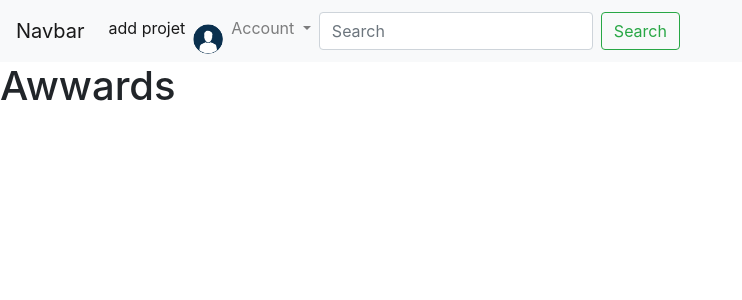
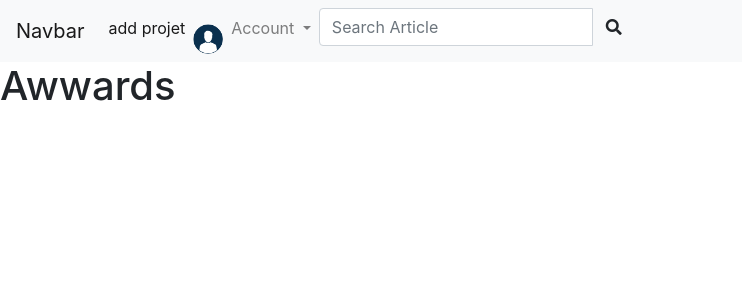
Before and after one commit to PerisOduol618/Awards, a Django app: page / in a window 1280 px wide. Shown: the top 300 px of the page, without its empty margins (0-742 px from the left). Run offline with Django 3.2, Linux system fonts and the light colour scheme; the visitor is signed in with stand-in values (Sample User, id 1); data that the repository does not hold is empty; some libraries are stand-ins or nearby versions.

Commit message:
Add a serch form to the navbar

```diff
--- a/rates/templates/navbar.html
+++ b/rates/templates/navbar.html
@@ -39,9 +39,20 @@
 
         </ul>
         {% endif %}
-        <form class="form-inline my-2 my-lg-0">
+        <!-- <form class="form-inline my-2 my-lg-0">
             <input class="form-control mr-sm-2" type="search" placeholder="Search" aria-label="Search">
             <button class="btn btn-outline-success my-2 my-sm-0" type="submit">Search</button>
-        </form>
+        </form> -->
+
+        <form class="navbar-form" role="search" action="">
+
+            <div class="input-group">
+              <input type="text" class="form-control" placeholder="Search Article" name="article">
+              <div class="input-group-btn">
+                <button class="btn btn-default" type="submit"><i class="fas fa-search"></i></i></button>
+              </div>
+            </div>
+
+          </form>
     </div>
 </nav>
```
